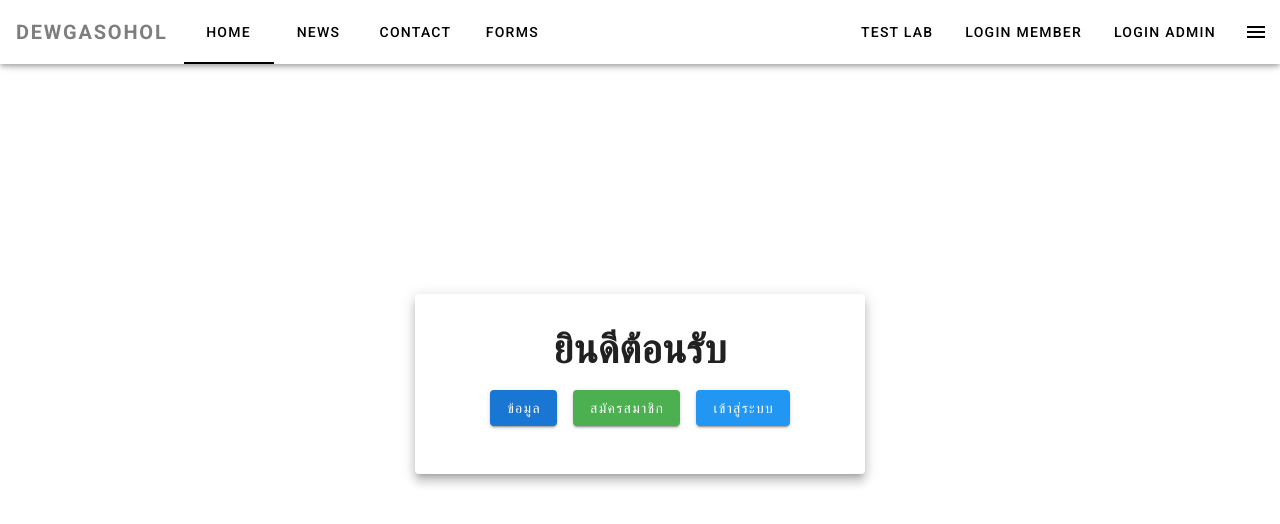
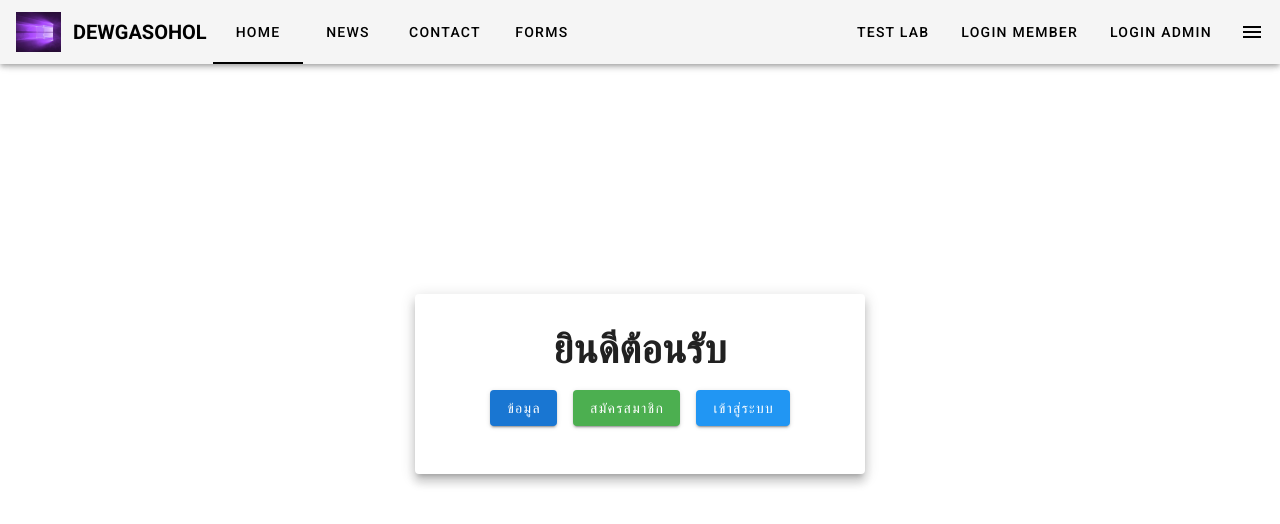
Before and after one commit to SasakuraDew/dewgasohol-beta, a Nuxt app: page / in a window 1280 px wide. Shown: the top 524 px of the page. Built offline with nearby package versions, Linux system fonts and the light colour scheme.

Commit message:
10/7/2568

```diff
--- a/layouts/default.vue
+++ b/layouts/default.vue
@@ -1,8 +1,12 @@
 <template>
-  <v-app style="max-width: auto; height: auto; margin: 0 auto;">
-    <v-app-bar style="max-width: auto; height: auto; margin: auto;" app>
-      <v-tabs tabs background-color="white" slider-color="black">
-        <v-tab class="black--text" disabled style="font-weight:bold; font-size:20px; min-width:140px;">DEWGASOHOL</v-tab>
+  <v-app style="height: auto; margin: 0 auto;">
+    <v-app-bar style=" height: auto; margin: auto;" app>
+      <v-toolbar-title class="black--text" style="font-weight: bold; font-size: 20px; flex-grow: 1; white-space: normal; overflow: visible; text-overflow: unset; display: flex; align-items: center;">
+        <img src="/1994408.jpg" alt="Logo" style="height: 40px; margin-right: 12px;">
+        <span style="font-weight:bold; font-size:20px; min-width:140px;">DEWGASOHOL</span>
+      </v-toolbar-title>
+      <v-tabs tabs slider-color="black">
+        <!-- <v-tab class="black--text" disabled style="font-weight:bold; font-size:20px; min-width:140px;">DEWGASOHOL</v-tab> -->
         <v-tab class="black--text" to="/home">Home</v-tab>
         <v-tab class="black--text" to="/news">News</v-tab>
         <v-tab class="black--text" to="/contact">Contact</v-tab>
@@ -11,10 +15,10 @@
         <v-tab class="black--text" to="/test">Test LAB</v-tab>
         <v-tab class="black--text" to="/login">Login Member</v-tab>
         <v-tab class="black--text" to="/admin/login">Login Admin</v-tab>
-        <v-btn class black icon @click="drawer = !drawer" style="max-width: auto; height: auto; margin: 0 auto;">
+      </v-tabs>
+      <v-btn icon @click.stop="drawer = !drawer">
           <v-icon color="black">mdi-menu</v-icon>
         </v-btn>
-      </v-tabs>
     </v-app-bar>
     <v-navigation-drawer
       v-model="drawer"
```
Also changed, not shown: pages/admin-login.vue (added), static/For git hub.txt (added).
